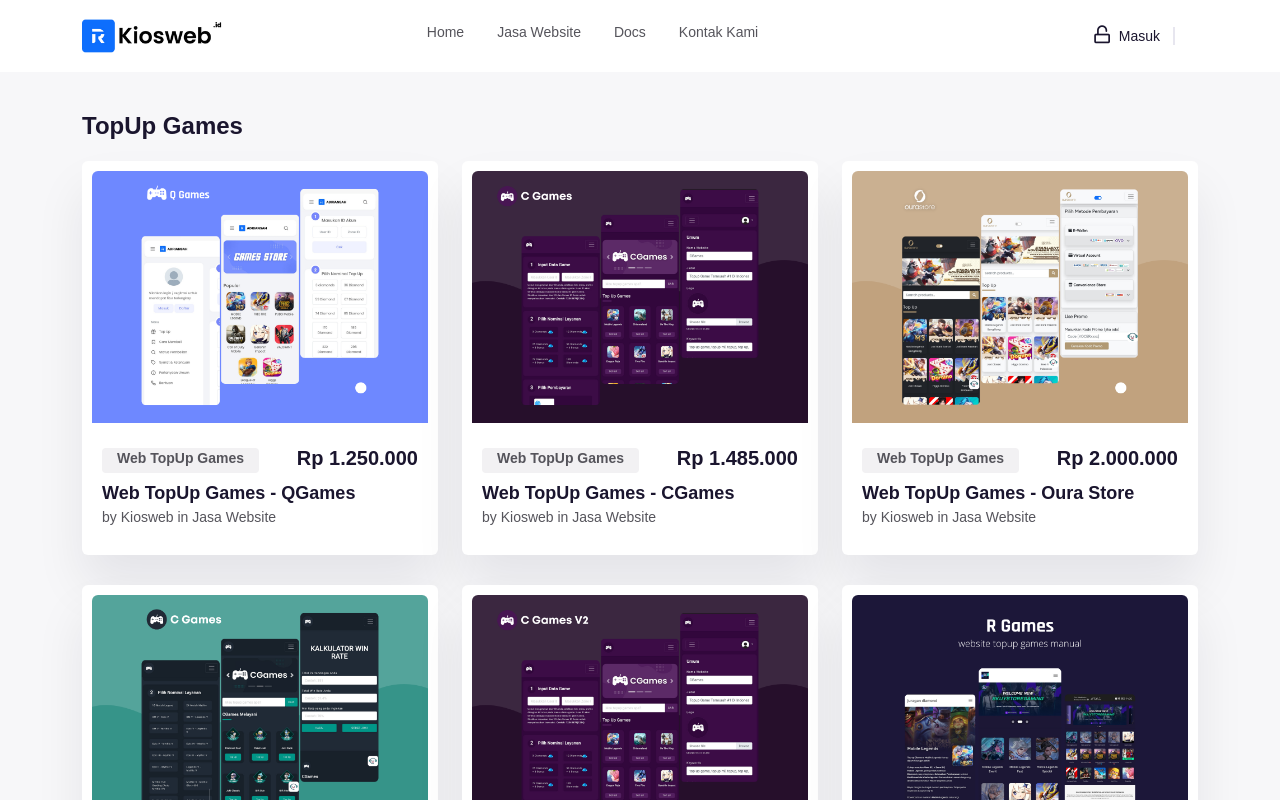
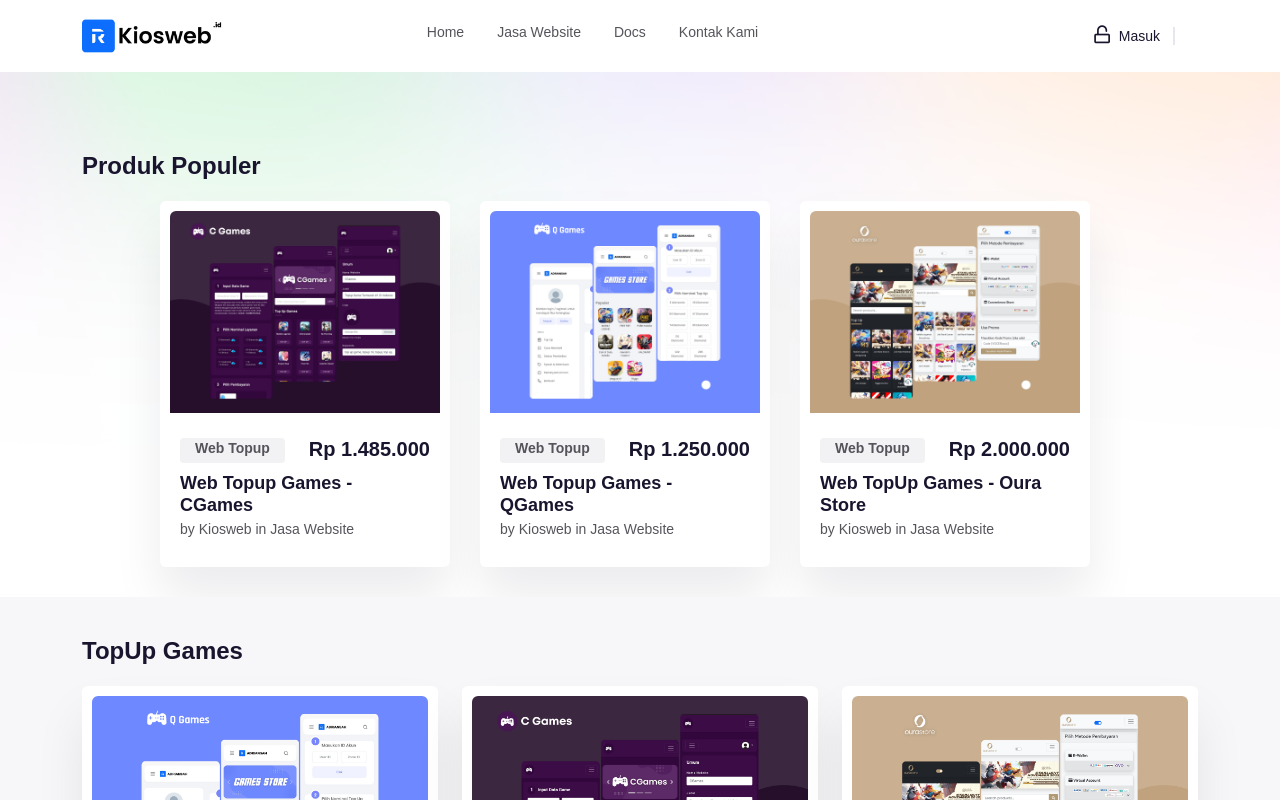
Before and after one commit to adriansahdotnet/kiosweb, a Next.js app: page /product in a window 1280 px wide. Shown: the top 800 px of the page. Built offline with nearby package versions, Linux system fonts and the light colour scheme; no server answers; a web font is replaced by a local one.

Commit message:
update sewa

```diff
--- /dev/null
+++ b/src/components/Home/ProductPopuler.js
@@ -0,0 +1,146 @@
+import Slider from "react-slick";
+import Link from "next/link";
+
+const ProductPopuler = () => {
+  const productPopulerData = [
+    {
+      id: "1",
+      img: "assets/img/product/cgames.png",
+      link: "/cgames",
+      demo: "https://demo.kiosweb.id/cgames",
+      title: "Web Topup Games - CGames",
+      title_pop: "Web Topup Games - CGames",
+      category: "Web Topup",
+      price: "1.485.000",
+    },
+    {
+      id: "2",
+      img: "assets/img/product/qgames.png",
+      link: "/qgames",
+      demo: "https://demo.kiosweb.id/qgames",
+      title: "Web Topup Games - QGames",
+      title_pop: "Web Topup Games - QGames",
+      category: "Web Topup",
+      price: "1.250.000",
+    },
+    {
+      id: "3",
+      img: "assets/img/product/oura.png",
+      link: "/ourastore",
+      demo: "https://demo.kiosweb.id/ourastore",
+      title: "Web TopUp Games - Oura Store",
+      category: "Web Topup",
+      price: "2.000.000",
+    },
+  ];
+
+  // slick setting
+  const settings = {
+    dots: true,
+    infinite: false,
+    speed: 500,
+    slidesToShow: 4,
+    slidesToScroll: 1,
+    responsive: [
+      {
+        breakpoint: 991,
+        settings: {
+          slidesToShow: 2,
+          slidesToScroll: 1,
+        },
+      },
+      {
+        breakpoint: 767,
+        settings: {
+          slidesToShow: 2,
+          slidesToScroll: 1,
+          initialSlide: 2,
+        },
+      },
+      {
+        breakpoint: 576,
+        settings: {
+          slidesToShow: 1,
+          slidesToScroll: 1,
+        },
+      },
+    ],
+  };
+  return (
+    <>
+      <section className="product__area po-rel-z1 pt-40">
+        <div className="container ">
+          <div className="row"></div>
+          <h3 className="mb-20 fw-bold text-start mt-40">Produk Populer</h3>
+        </div>
+        <div className="row">
+          <div className="col-xxl-12">
+            <Slider
+              {...settings}
+              className="testimonial__slider wow fadeInUp"
+              data-wow-delay=".5s"
+            >
+              {productPopulerData.map((ProductPopuler, index) => {
+                return (
+                  <div className="col-xxl-4 col-xl-4 col-lg-4 col-md-4 d-flex">
+                    <div
+                      className="product__item white-bg mb-30 wow fadeInUp"
+                      data-wow-delay=".3s"
+                    >
+                      <div className="product__thumb">
+                        <div className="product__thumb-inner fix w-img">
+                          <Link href={ProductPopuler.link}>
+                            <a>
+                              <img src={ProductPopuler.img} alt="" />
+                            </a>
+                          </Link>
+                        </div>
+                        <div className="product__thumb-btn transition-3">
+                          <a
+                            href={ProductPopuler.link}
+                            className="m-btn m-btn-6"
+                            style={{ cursor: "pointer" }}
+                          >
+                            Detail Fitur
+                          </a>
+                          <a
+                            href={ProductPopuler.demo}
+                            className="m-btn m-btn-7 mt-2"
+                          >
+                            Lihat Preview
+                          </a>
+                        </div>
+                        <div className="product__thumb-btn transition-3"></div>
+                      </div>
+                      <div className="product__content">
+                        <div className="product__meta mb-10 d-flex justify-content-between align-items-center">
+                          <div className="product__tag">
+                            <a href="#">{ProductPopuler.category}</a>
+                          </div>
+                          <div className="product__price">
+                            <span>Rp {ProductPopuler.price}</span>
+                          </div>
+                        </div>
+                        <h3 className="product__title">
+                          <Link href={ProductPopuler.link}>
+                            <a>{ProductPopuler.title}</a>
+                          </Link>
+                        </h3>
+                        <p className="product__author">
+                          by <a href="#">Kiosweb</a> in{" "}
+                          <a href="#">Jasa Website</a>
+                        </p>
+                      </div>
+                    </div>
+                  </div>
+                );
+              })}
+            </Slider>
+          </div>
+        </div>
+      </section>
+    </>
+  );
+};
+
+export default ProductPopuler;
--- a/src/pages/home/index.js
+++ b/src/pages/home/index.js
@@ -21,7 +21,7 @@
       <BgShape />
       <HeroArea />
       <CategoryArea />
-      <TrendingLandmark />
+      <Products />
       <Subscribe />
       <Testimonial />
       <BannerArea />
--- a/src/pages/product/index.js
+++ b/src/pages/product/index.js
@@ -9,6 +9,7 @@
 import Subscribe from "../../components/Home/Subscribe";
 import Products from "../../components/Product/ProductTrending";
 import SEO from "../../components/seo";
+import ProductPopuler from "../../components/Home/ProductPopuler";
 import { addToProduct, specificItem } from "../../redux/features/productSlice";
 
 const Product = () => {
@@ -81,6 +82,9 @@
       {/*  bg shape area start  */}
       <BgShape />
       {/* bg shape area end */}
+
+      {/* Produk Populer */}
+      <ProductPopuler />
 
       <section className="product__area po-rel-z1 pt-40 pb-115 grey-bg">
         <div className="container">
```
Also changed, not shown: src/components/Home/HeroArea.js (+7 -7 lines), src/components/Home/Products.js (+60 -0 lines).
